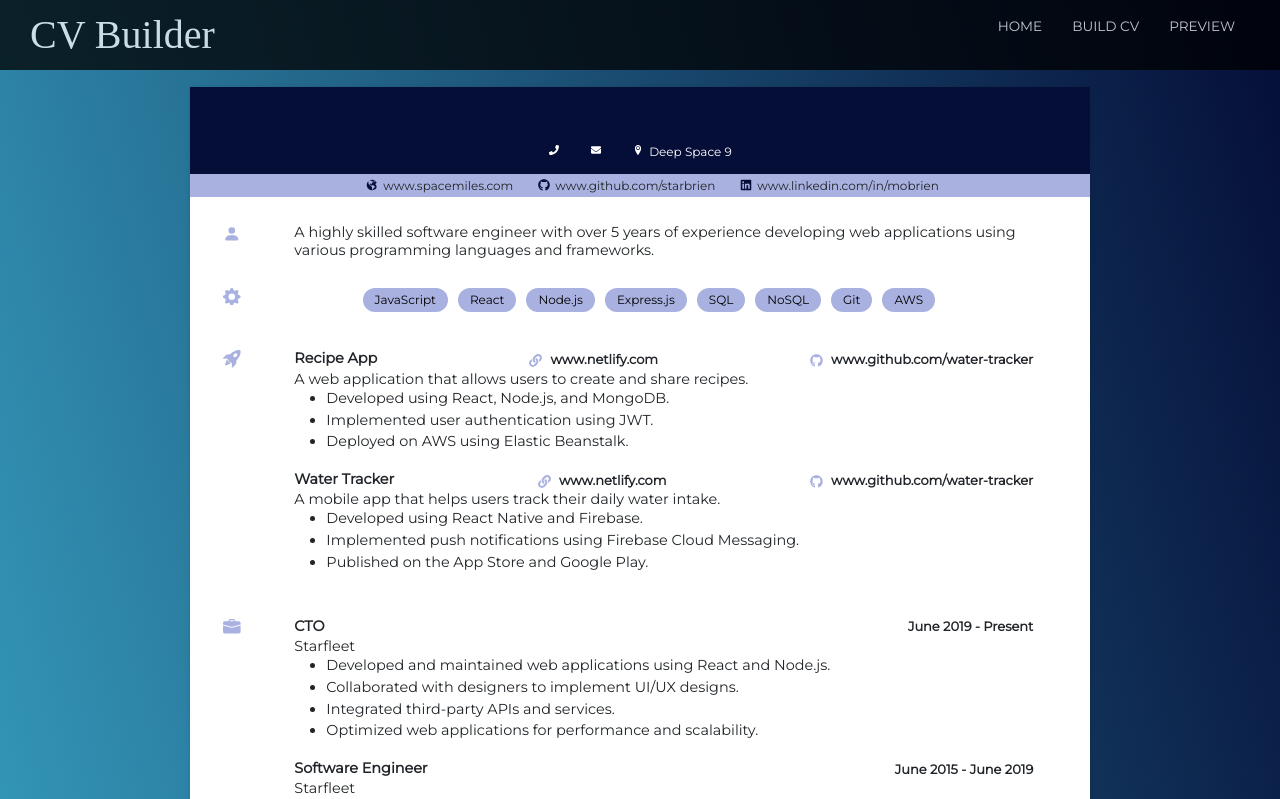
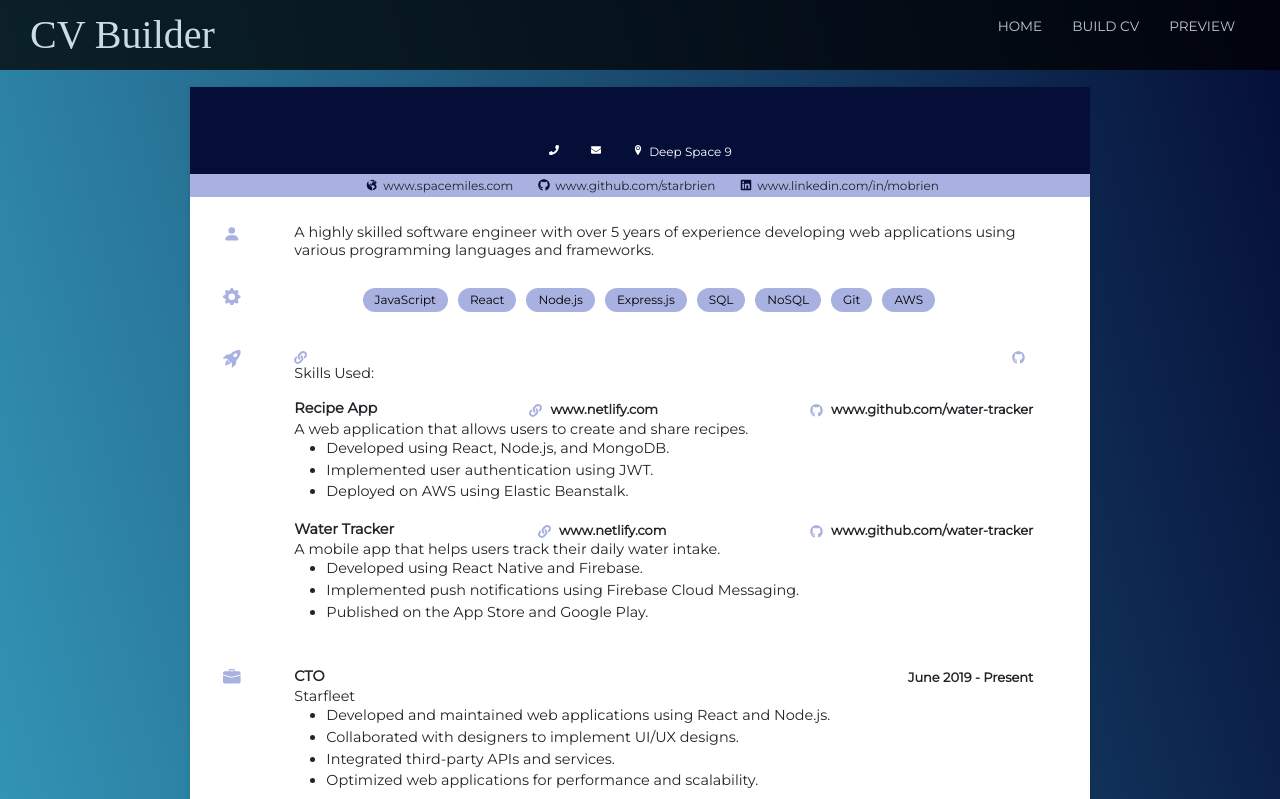
Before and after one commit to maijako/CV-generator, a React (Create React App) app: page /preview in a window 1280 px wide. Shown: the top 799 px of the page. Built offline with nearby package versions, Linux system fonts and the light colour scheme; a web font is replaced by a local one; what @react-pdf/renderer would draw is missing.

Commit message:
Adds implementation to dynamically prview the changes from Project section

```diff
--- a/src/components/cvcomponents/ProjectsSection.js
+++ b/src/components/cvcomponents/ProjectsSection.js
@@ -47,7 +47,7 @@ function ProjectsSection() {
         let newField = {
             projectTitle: "",
             projectSummary: "",
-            skillsUsed: null,
+            skillsUsed: [],
             deployedLink: "",
             gitHubLink: ""
         };
--- a/src/cv_designs/designOne/MainSectionOne.js
+++ b/src/cv_designs/designOne/MainSectionOne.js
@@ -10,8 +10,10 @@ import { useSelector } from 'react-redux';
 function MainSectionOne() {
   //use the useSElector and store it in a profile const
   //the profile const is the passed down in the html
-  const profile = useSelector(state => state.profile)
-  console.log(profile)
+  const profile = useSelector(state => state.profile);
+  console.log(profile);
+
+  const projects = useSelector(state => state.project);
   return (
     <>
       <header className="candidateName">
@@ -63,6 +65,29 @@ function MainSectionOne() {
           <BsFillRocketTakeoffFill className="cv__icon" />
         </div>
         <div className="section-content">
+
+          {
+            projects.map((project, index) => (
+              <div key={index}>
+                <div className="projects">{project.projectTitle}
+                  <p>
+                    <FaLink className="pro__icon" />
+                    {project.deployedLink}</p>
+
+                  <p>
+                    <FaGithub className="pro__icon" />
+                    {project.gitHubLink}</p>
+                </div>
+                <p>{project.projectSummary}</p>
+                <p>Skills Used:</p>
+                <ul>
+                  {
+                    project.skillsUsed.map((skill, skillIndex) => (<li>{skill.title}</li>))
+                  }
+                </ul>
+              </div>
+            ))
+          }
           <div className="projects">Recipe App
             <p>
               <FaLink className="pro__icon" />
--- a/src/state/project.js
+++ b/src/state/project.js
@@ -5,7 +5,7 @@ const projectSlice = createSlice({
     initialState: [{
       projectTitle: "",
       projectSummary: "",
-      skillsUsed: null,
+      skillsUsed: [],
       deployedLink: "",
       gitHubLink: ""
     }],
```
